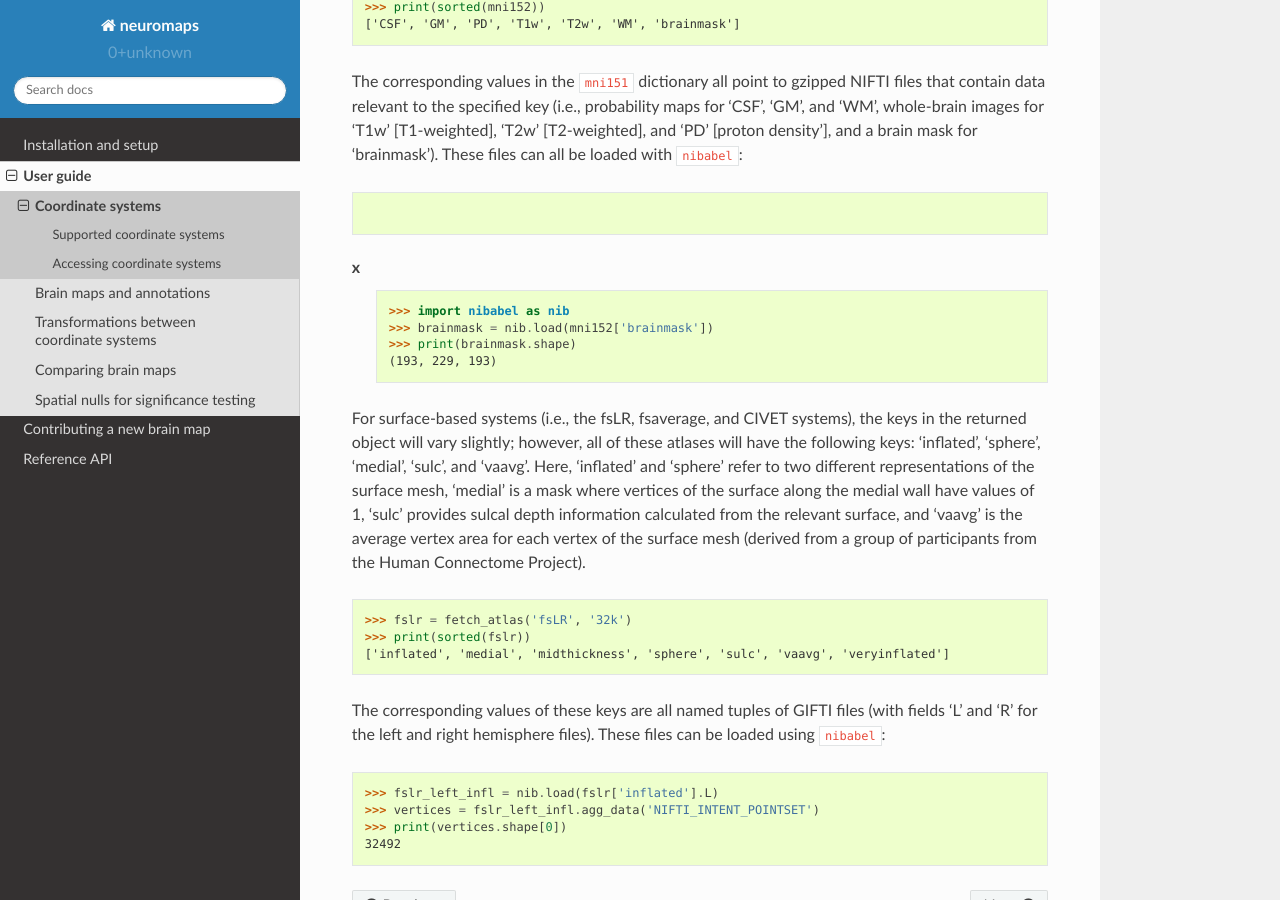
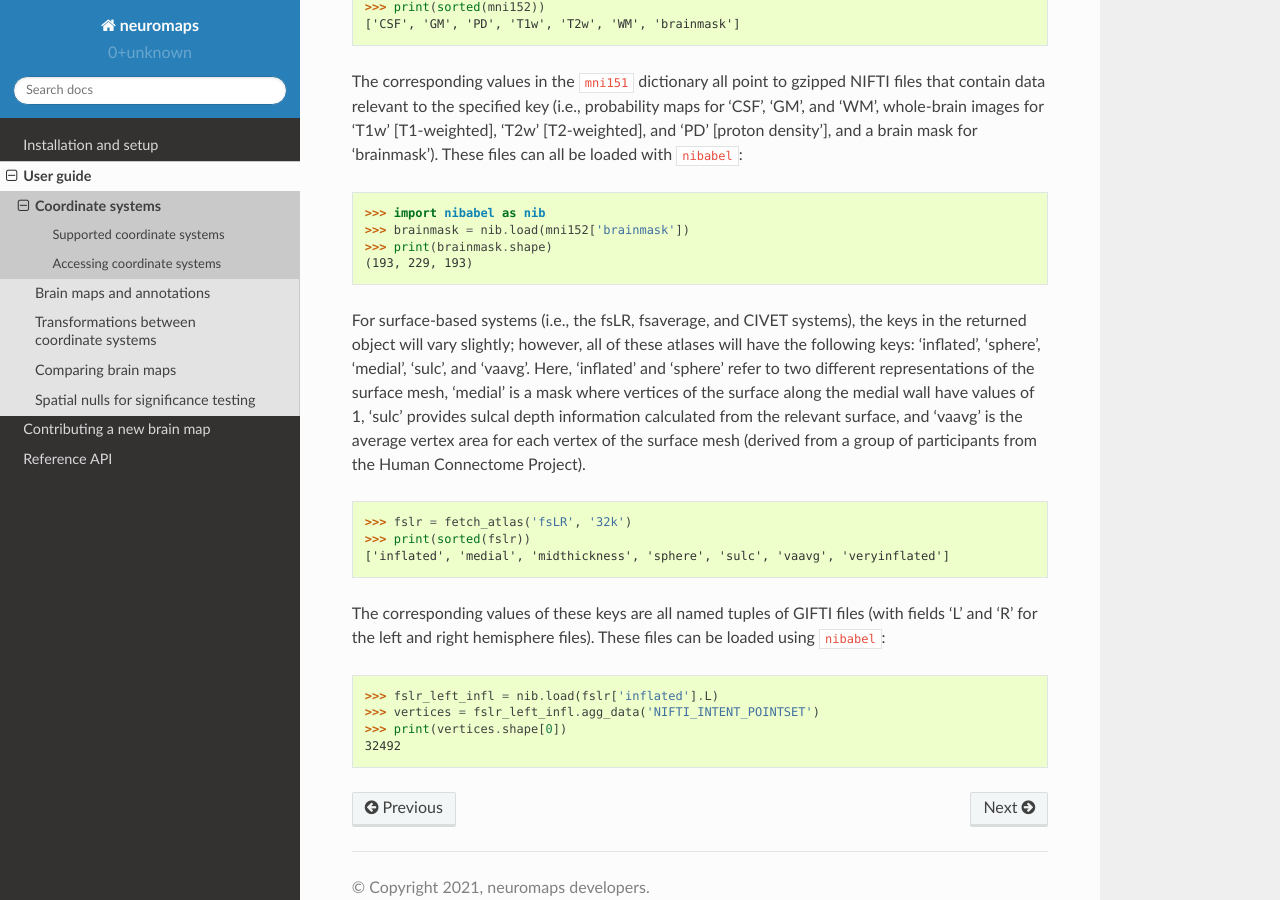
Before and after one commit to netneurolab/neuromaps, a Sphinx documentation site: the page built from docs/user_guide/atlases.rst, in a window 1280 px wide and 900 px high, scrolled down 1091 px. Built offline with Sphinx 7.4.7 and the Read the Docs theme 2.0.0, drawn with Linux system fonts in a browser that asks for light colours; pages that are not in the unit, such as notebooks, are missing from menus.

Commit message:
[DOC] Minor typo in docs code block

```diff
--- a/docs/user_guide/atlases.rst
+++ b/docs/user_guide/atlases.rst
@@ -62,7 +62,7 @@ maps for 'CSF', 'GM', and 'WM', whole-brain images for 'T1w' [T1-weighted],
 'brainmask'). These files can all be loaded with ``nibabel``:
 
 .. code-block::
-x
+
     >>> import nibabel as nib
     >>> brainmask = nib.load(mni152['brainmask'])
     >>> print(brainmask.shape)
```
